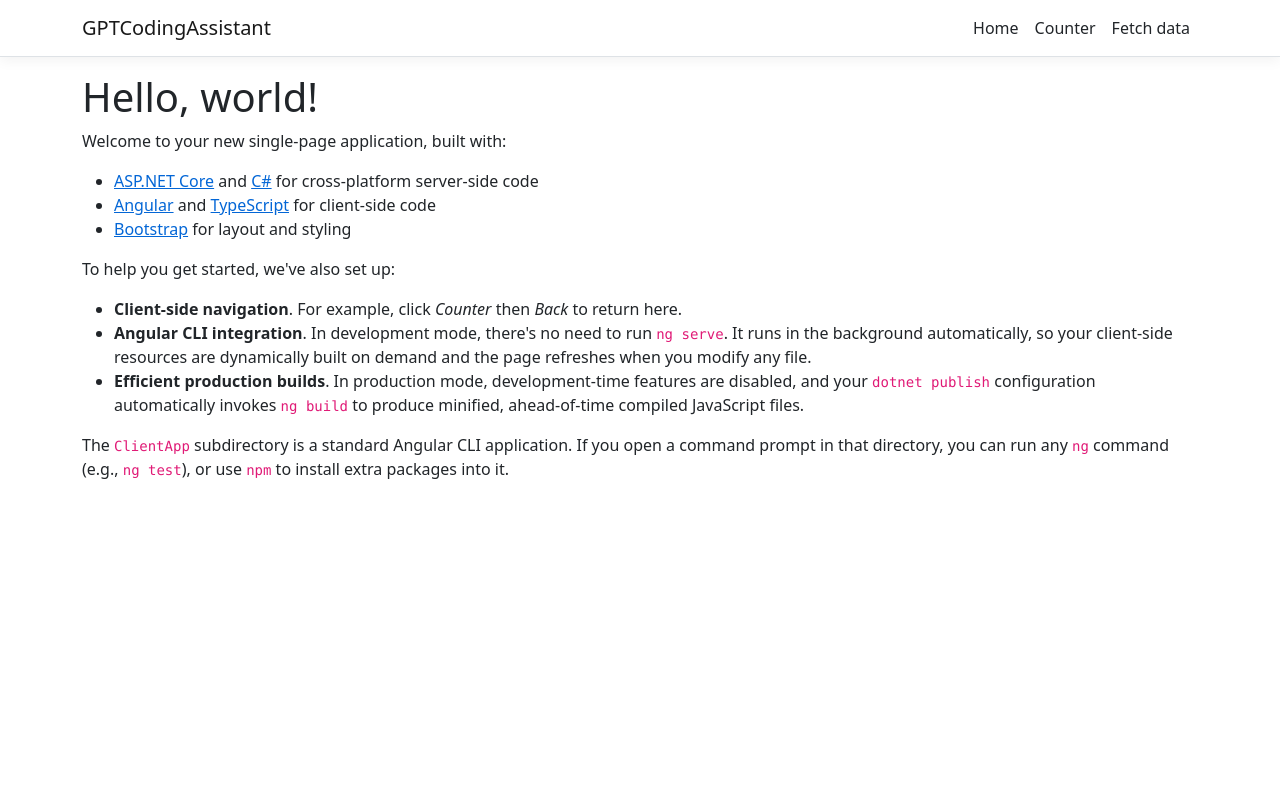
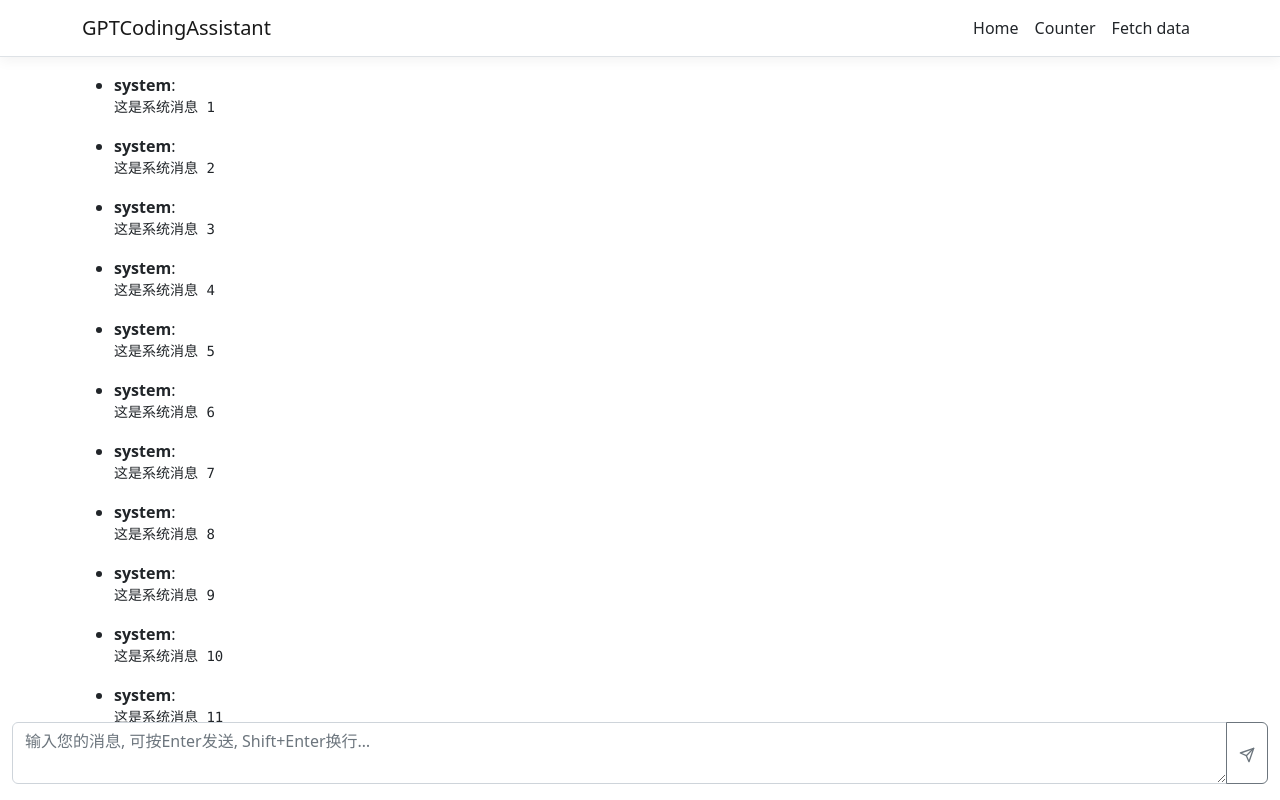
Before and after one commit to sdcb/GPTCodingAssistant, an Angular app in the folder GPTCodingAssistant/ClientApp/: page / in a window 1280 px wide. Built offline with nearby package versions, Linux system fonts and the light colour scheme.

Commit message:
road to layout.

```diff
--- a/GPTCodingAssistant/ClientApp/src/app/app.component.html
+++ /dev/null
@@ -1,6 +0,0 @@
-<body>
-  <app-nav-menu></app-nav-menu>
-  <main class="container">
-    <router-outlet></router-outlet>
-  </main>
-</body>
--- a/GPTCodingAssistant/ClientApp/src/app/app.component.ts
+++ b/GPTCodingAssistant/ClientApp/src/app/app.component.ts
@@ -2,7 +2,13 @@ import { Component } from '@angular/core';
 
 @Component({
   selector: 'app-root',
-  templateUrl: './app.component.html'
+  template: `
+<body>
+  <app-nav-menu></app-nav-menu>
+  <main class="container">
+    <router-outlet></router-outlet>
+  </main>
+</body>`
 })
 export class AppComponent {
   title = 'app';
--- a/GPTCodingAssistant/ClientApp/src/app/home/home.component.html
+++ /dev/null
@@ -1,14 +0,0 @@
-<h1>Hello, world!</h1>
-<p>Welcome to your new single-page application, built with:</p>
-<ul>
-  <li><a href='https://get.asp.net/'>ASP.NET Core</a> and <a href='https://msdn.microsoft.com/en-us/library/67ef8sbd.aspx'>C#</a> for cross-platform server-side code</li>
-  <li><a href='https://angular.io/'>Angular</a> and <a href='http://www.typescriptlang.org/'>TypeScript</a> for client-side code</li>
-  <li><a href='http://getbootstrap.com/'>Bootstrap</a> for layout and styling</li>
-</ul>
-<p>To help you get started, we've also set up:</p>
-<ul>
-  <li><strong>Client-side navigation</strong>. For example, click <em>Counter</em> then <em>Back</em> to return here.</li>
-  <li><strong>Angular CLI integration</strong>. In development mode, there's no need to run <code>ng serve</code>. It runs in the background automatically, so your client-side resources are dynamically built on demand and the page refreshes when you modify any file.</li>
-  <li><strong>Efficient production builds</strong>. In production mode, development-time features are disabled, and your <code>dotnet publish</code> configuration automatically invokes <code>ng build</code> to produce minified, ahead-of-time compiled JavaScript files.</li>
-</ul>
-<p>The <code>ClientApp</code> subdirectory is a standard Angular CLI application. If you open a command prompt in that directory, you can run any <code>ng</code> command (e.g., <code>ng test</code>), or use <code>npm</code> to install extra packages into it.</p>
--- a/GPTCodingAssistant/ClientApp/src/app/home/home.component.ts
+++ b/GPTCodingAssistant/ClientApp/src/app/home/home.component.ts
@@ -1,8 +1,79 @@
-import { Component } from '@angular/core';
+import { Component, ElementRef, HostListener, ViewChild } from '@angular/core';
 
 @Component({
   selector: 'app-home',
-  templateUrl: './home.component.html',
+  styles: [`
+.scrollable-chat {
+  max-height: calc(100vh - 150px); /* 你可以根据需要自定义高度 */
+  overflow-y: auto;
+  margin-bottom: 10px; /* 为了避免与输入区域重叠，你可以添加一些底部外边距 */
+}
+`],
+  template: `
+<ul class="scrollable-chat" #uiChatList>
+  <li *ngFor="let chatItem of chatHistory">
+    <strong>{{chatItem.role}}</strong>: <pre>{{chatItem.content}}</pre>
+  </li>
+</ul>
+<div class="container-fluid fixed-bottom input-group mb-3">
+  <textarea type="text" class="form-control" [placeholder]="inputPlaceholder" [ariaLabel]="inputPlaceholder" aria-describedby="basic-addon2" [(ngModel)]="userInput"></textarea>
+  <button (click)="send()" class="btn btn-outline-secondary" type="button">
+    <svg stroke="currentColor" fill="none" stroke-width="2" viewBox="0 0 24 24" stroke-linecap="round" stroke-linejoin="round" class="h-4 w-4 mr-1" height="1em" width="1em" xmlns="http://www.w3.org/2000/svg">
+      <line x1="22" y1="2" x2="11" y2="13"></line>
+      <polygon points="22 2 15 22 11 13 2 9 22 2"></polygon>
+    </svg>
+  </button>
+</div>
+  `
 })
 export class HomeComponent {
+  userInput = '';
+  inputPlaceholder = '输入您的消息, 可按Enter发送, Shift+Enter换行…';
+  chatHistory = <ChatMessage[]>[1,2,3,4,5,6,7,8,9,10,11,12,13,14].map(x => new ChatMessage('system', `这是系统消息 ${x}`));
+  api = new Api();
+
+  @ViewChild('uiChatList', { static: true }) uiChatList!: ElementRef<HTMLUListElement>;
+
+  @HostListener('keydown.enter', ['$event'])
+  onCtrlEnter(event: KeyboardEvent) {
+    this.send();
+  }
+
+  async send() {
+    this.chatHistory = [...this.chatHistory, new ChatMessage('user', this.userInput)];
+    const resp = new ChatMessage('assistant', '');
+    this.chatHistory = [...this.chatHistory, resp];
+    setTimeout(() => {
+      this.uiChatList.nativeElement.scrollTop = this.uiChatList.nativeElement.scrollHeight;
+    }, 0);
+
+    for await (const c of this.api.chat(this.userInput)) {
+      resp.content += c;
+    }
+    this.userInput = '';
+  }
 }
+
+export class Api {
+  public async* chat(input: string) {
+    const response = `Hello, ${input}!`;
+    for (const c of response) {
+      yield c;
+      await delay(10);
+    }
+  }
+}
+
+function delay(ms: number): Promise<void> {
+  return new Promise<void>(resolve => setTimeout(resolve, ms));
+}
+
+export class ChatMessage {
+  role: 'user' | 'assistant' | 'system';
+  content: string;
+
+  constructor(role: 'user' | 'assistant' | 'system', content: string) {
+    this.role = role;
+    this.content = content;
+  }
+}
```
